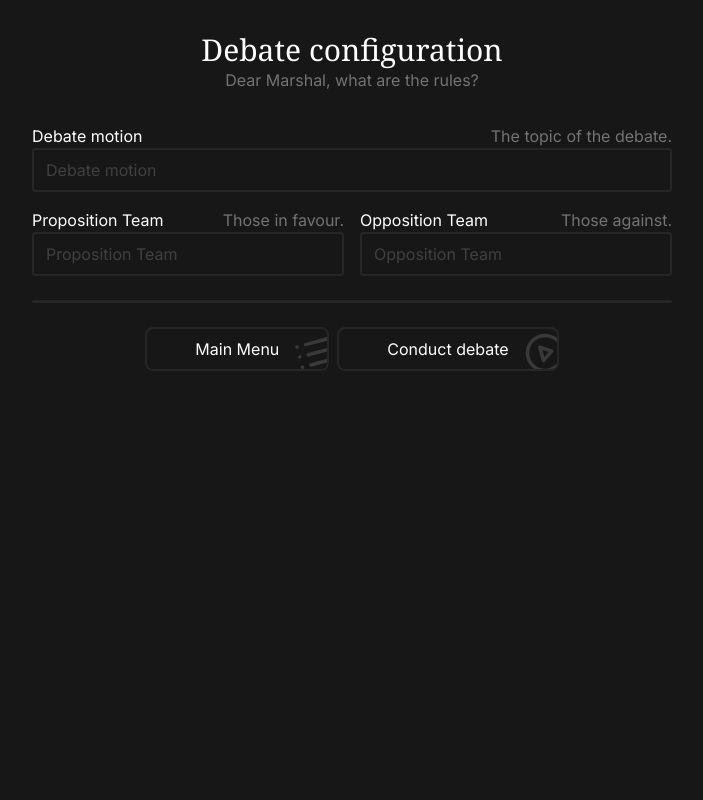
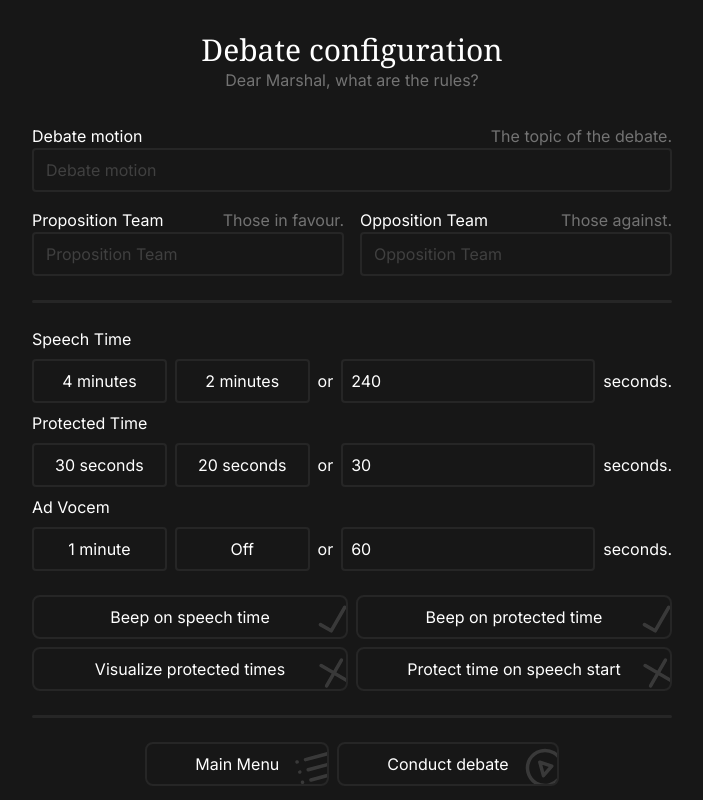
Before and after one commit to debatecore/debate-tools, a Next.js app: page /oxford-debate/setup in a window 1280 px wide. Shown: the whole page, without its empty margins (288-991 px from the left). Built offline with nearby package versions, Linux system fonts and the light colour scheme.

Commit message:
debate ugly conf panel

```diff
--- a/src/app/oxford-debate/setup/page.tsx
+++ b/src/app/oxford-debate/setup/page.tsx
@@ -1,5 +1,7 @@
 "use client";
 import { DebateConfStringsPanel } from "@/components/DebateConfStringsPanel";
+import { DebateConfUglyPanel } from "@/components/DebateConfUglyPanel";
+import { LangSwitchComponent } from "@/components/LangSwitch";
 import { LinkButton } from "@/components/LinkButton";
 import { IconList } from "@/components/icons/List";
 import { IconPlayCircle } from "@/components/icons/PlayCircle";
@@ -21,6 +23,8 @@ export default function OxfordDebateSetup() {
       <div className="max-w-2xl mx-auto mt-8 flex flex-col gap-4 px-4">
         <DebateConfStringsPanel />
         <hr className="border-b-2 rounded border-neutral-800 my-2" />
+        <DebateConfUglyPanel />
+        <hr className="border-b-2 rounded border-neutral-800 my-2" />
         <div className="flex flex-row flex-wrap justify-center gap-2">
           <LinkButton href="/" text="Main Menu" icon={IconList} />
           <LinkButton href="/" text="Conduct debate" icon={IconPlayCircle} />
--- /dev/null
+++ b/src/components/DebateConfUglyPanel.tsx
@@ -0,0 +1,209 @@
+"use client";
+
+import { DebateContext } from "@/contexts/DebateContext";
+import { useContext, useRef } from "react";
+import { GenericButton } from "./GenericButton";
+import { IconCheck } from "./icons/Check";
+import { IconX } from "./icons/X";
+
+const DebateConfUglyPanel = () => {
+  // TODO: rewrite all of this to make it reusable, componentize it,
+  // make it not sloppy code etc
+  const debateContext = useContext(DebateContext);
+  const refSpeechInput = useRef<HTMLInputElement>(null);
+  const refAdVocemInput = useRef<HTMLInputElement>(null);
+  const refSafeTimeInput = useRef<HTMLInputElement>(null);
+
+  return (
+    <div className="flex flex-col gap-2">
+      {/* SPEECH TIME */}
+      <div className="flex justify-between">
+        <p>Speech Time</p>
+      </div>
+      <div className="flex flex-row gap-2 items-center">
+        <GenericButton
+          text="4 minutes"
+          smol
+          square
+          className={
+            debateContext.conf.speechTime === 240 ? "border-neutral-600" : ""
+          }
+          onClick={() =>
+            debateContext.setConf({ ...debateContext.conf, speechTime: 240 })
+          }
+        />
+        <GenericButton
+          text="2 minutes"
+          smol
+          square
+          className={
+            debateContext.conf.speechTime === 120 ? "border-neutral-600" : ""
+          }
+          onClick={() =>
+            debateContext.setConf({ ...debateContext.conf, speechTime: 120 })
+          }
+        />
+        <p>or</p>
+        <input
+          type="number"
+          className="p-2 bg-transparent border-2 border-neutral-800 rounded"
+          value={debateContext.conf.speechTime}
+          ref={refSpeechInput}
+          onChange={() =>
+            debateContext.setConf({
+              ...debateContext.conf,
+              speechTime: parseInt(refSpeechInput.current?.value || "240"),
+            })
+          }
+        />
+        <p>seconds.</p>
+      </div>
+      {/* PROTECTED TIME */}
+      <div className="flex justify-between">
+        <p>Protected Time</p>
+      </div>
+      <div className="flex flex-row gap-2 items-center">
+        <GenericButton
+          text="30 seconds"
+          smol
+          square
+          className={
+            debateContext.conf.endProtectedTime === 30
+              ? "border-neutral-600"
+              : ""
+          }
+          onClick={() =>
+            debateContext.setConf({
+              ...debateContext.conf,
+              endProtectedTime: 30,
+            })
+          }
+        />
+        <GenericButton
+          text="20 seconds"
+          smol
+          square
+          className={
+            debateContext.conf.endProtectedTime === 20
+              ? "border-neutral-600"
+              : ""
+          }
+          onClick={() =>
+            debateContext.setConf({
+              ...debateContext.conf,
+              endProtectedTime: 20,
+            })
+          }
+        />
+        <p>or</p>
+        <input
+          type="number"
+          className="p-2 bg-transparent border-2 border-neutral-800 rounded"
+          value={debateContext.conf.endProtectedTime}
+          ref={refSafeTimeInput}
+          onChange={() =>
+            debateContext.setConf({
+              ...debateContext.conf,
+              endProtectedTime: parseInt(
+                refSafeTimeInput.current?.value || "30"
+              ),
+            })
+          }
+        />
+        <p>seconds.</p>
+      </div>
+      {/* AD VOCEM TIME */}
+      <div className="flex justify-between">
+        <p>Ad Vocem</p>
+      </div>
+      <div className="flex flex-row gap-2 items-center">
+        <GenericButton
+          text="1 minute"
+          smol
+          square
+          className={
+            debateContext.conf.adVocemTime === 60 ? "border-neutral-600" : ""
+          }
+          onClick={() =>
+            debateContext.setConf({ ...debateContext.conf, adVocemTime: 60 })
+          }
+        />
+        <GenericButton
+          text="Off"
+          smol
+          square
+          className={
+            debateContext.conf.adVocemTime === 0 ? "border-neutral-600" : ""
+          }
+          onClick={() =>
+            debateContext.setConf({ ...debateContext.conf, adVocemTime: 0 })
+          }
+        />
+        <p>or</p>
+        <input
+          type="number"
+          className="p-2 bg-transparent border-2 border-neutral-800 rounded"
+          value={debateContext.conf.adVocemTime}
+          ref={refAdVocemInput}
+          onChange={() =>
+            debateContext.setConf({
+              ...debateContext.conf,
+              adVocemTime: parseInt(refAdVocemInput.current?.value || "60"),
+            })
+          }
+        />
+        <p>seconds.</p>
+      </div>
+      <div className="flex flex-row gap-2 mt-4">
+        <GenericButton
+          text="Beep on speech time"
+          icon={debateContext.conf.beepOnSpeechEnd ? IconCheck : IconX}
+          onClick={() => {
+            debateContext.setConf({
+              ...debateContext.conf,
+              beepOnSpeechEnd: !debateContext.conf.beepOnSpeechEnd,
+            });
+          }}
+        />
+        <GenericButton
+          text="Beep on protected time"
+          icon={debateContext.conf.beepProtectedTime ? IconCheck : IconX}
+          onClick={() => {
+            debateContext.setConf({
+              ...debateContext.conf,
+              beepProtectedTime: !debateContext.conf.beepProtectedTime,
+            });
+          }}
+        />
+      </div>
+      <div className="flex flex-row gap-2">
+        <GenericButton
+          text="Visualize protected times"
+          icon={debateContext.conf.visualizeProtectedTimes ? IconCheck : IconX}
+          onClick={() => {
+            debateContext.setConf({
+              ...debateContext.conf,
+              visualizeProtectedTimes:
+                !debateContext.conf.visualizeProtectedTimes,
+            });
+          }}
+        />
+        <GenericButton
+          text="Protect time on speech start"
+          icon={debateContext.conf.startProtectedTime ? IconCheck : IconX}
+          onClick={() => {
+            debateContext.setConf({
+              ...debateContext.conf,
+              startProtectedTime:
+                debateContext.conf.startProtectedTime === 0
+                  ? debateContext.conf.endProtectedTime
+                  : 0,
+            });
+          }}
+        />
+      </div>
+    </div>
+  );
+};
+
+export { DebateConfUglyPanel };
--- a/src/components/GenericButton.tsx
+++ b/src/components/GenericButton.tsx
@@ -5,6 +5,8 @@ type SharedButtonProps = {
   disabled?: boolean;
   compactOnMobile?: boolean;
   icon?: (props: iconprops) => JSX.Element;
+  smol?: boolean;
+  square?: boolean;
   onClick?: () => void;
   className?: string;
 };
@@ -19,9 +21,13 @@ const GenericButton = (props: SharedButtonProps & GenericButtonProps) => {
       disabled={props.disabled}
       tabIndex={props.disableTabbing ? -1 : 0}
       className={`
-        ml-auto p-2 px-12 rounded-lg w-full border-2 relative overflow-hidden
+        ml-auto p-2 w-full border-2 relative
+        ${!props.smol ? "px-12" : ""}
+        ${!props.square ? "rounded-lg" : "rounded"}
+        overflow-hidden
         border-neutral-800 hover:bg-neutral-800 hover:border-neutral-700
         disabled:opacity-50 disabled:cursor-not-allowed
+        ${props.className}
       `}
       onClick={props.onClick}
     >
--- a/src/components/LinkButton.tsx
+++ b/src/components/LinkButton.tsx
@@ -19,6 +19,8 @@ const LinkButton = (props: LinkButtonProps) => {
         disabled={props.disabled}
         icon={props.icon}
         compactOnMobile={props.compactOnMobile}
+        smol={props.smol}
+        square={props.square}
       />
     </Link>
   );
--- /dev/null
+++ b/src/components/icons/X.tsx
@@ -0,0 +1,23 @@
+import { iconprops } from "@/types/iconprops";
+
+const IconX = (props: iconprops) => {
+  return (
+    <svg
+      xmlns="http://www.w3.org/2000/svg"
+      width="24"
+      height="24"
+      viewBox="0 0 24 24"
+      fill={props.fill ? "currentColor" : "none"}
+      stroke="currentColor"
+      strokeWidth={props.strokeWidth || 2}
+      strokeLinecap="round"
+      strokeLinejoin="round"
+      className={`feather feather-x ${props.moreClass}`}
+    >
+      <line x1="18" y1="6" x2="6" y2="18"></line>
+      <line x1="6" y1="6" x2="18" y2="18"></line>
+    </svg>
+  );
+};
+
+export { IconX };
```
